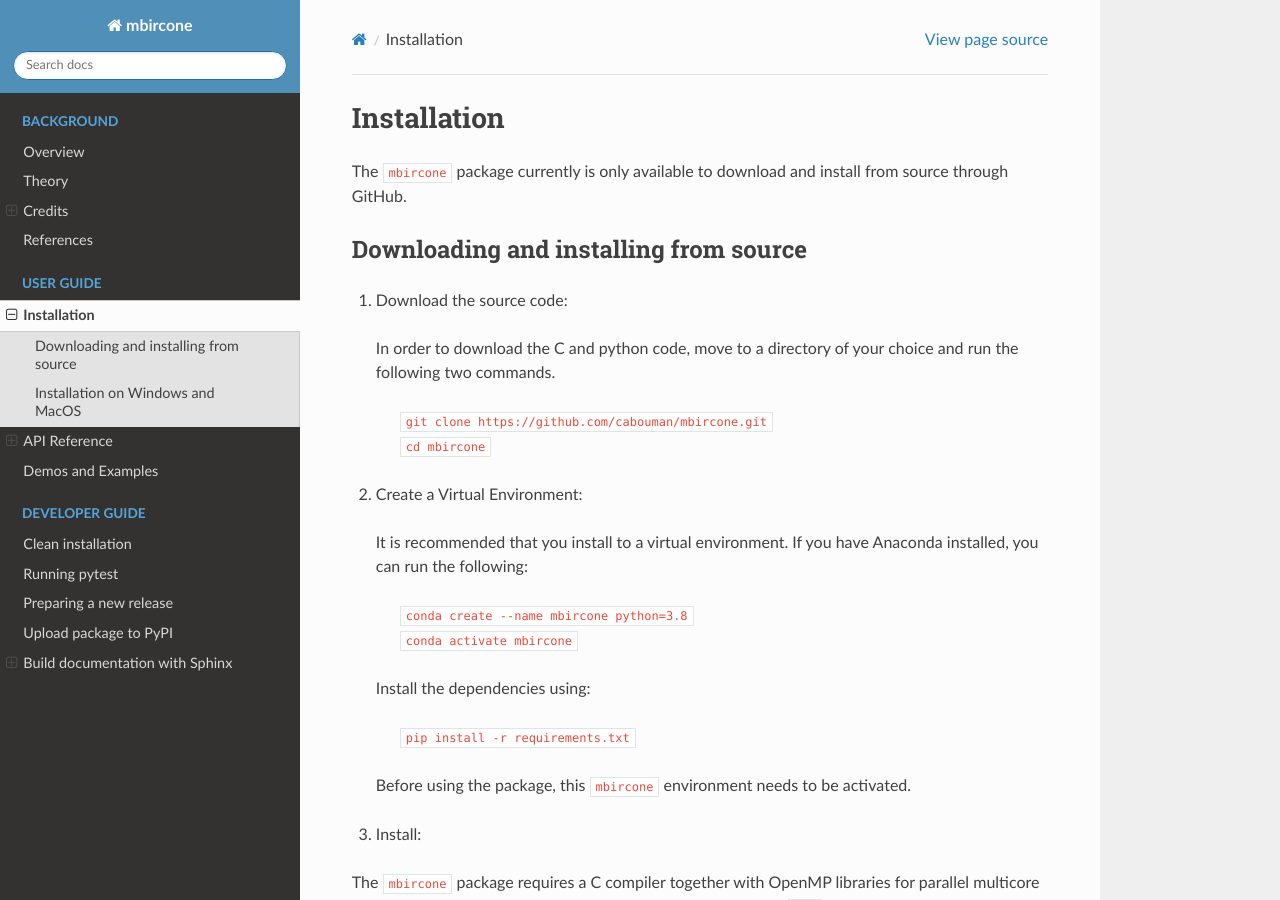
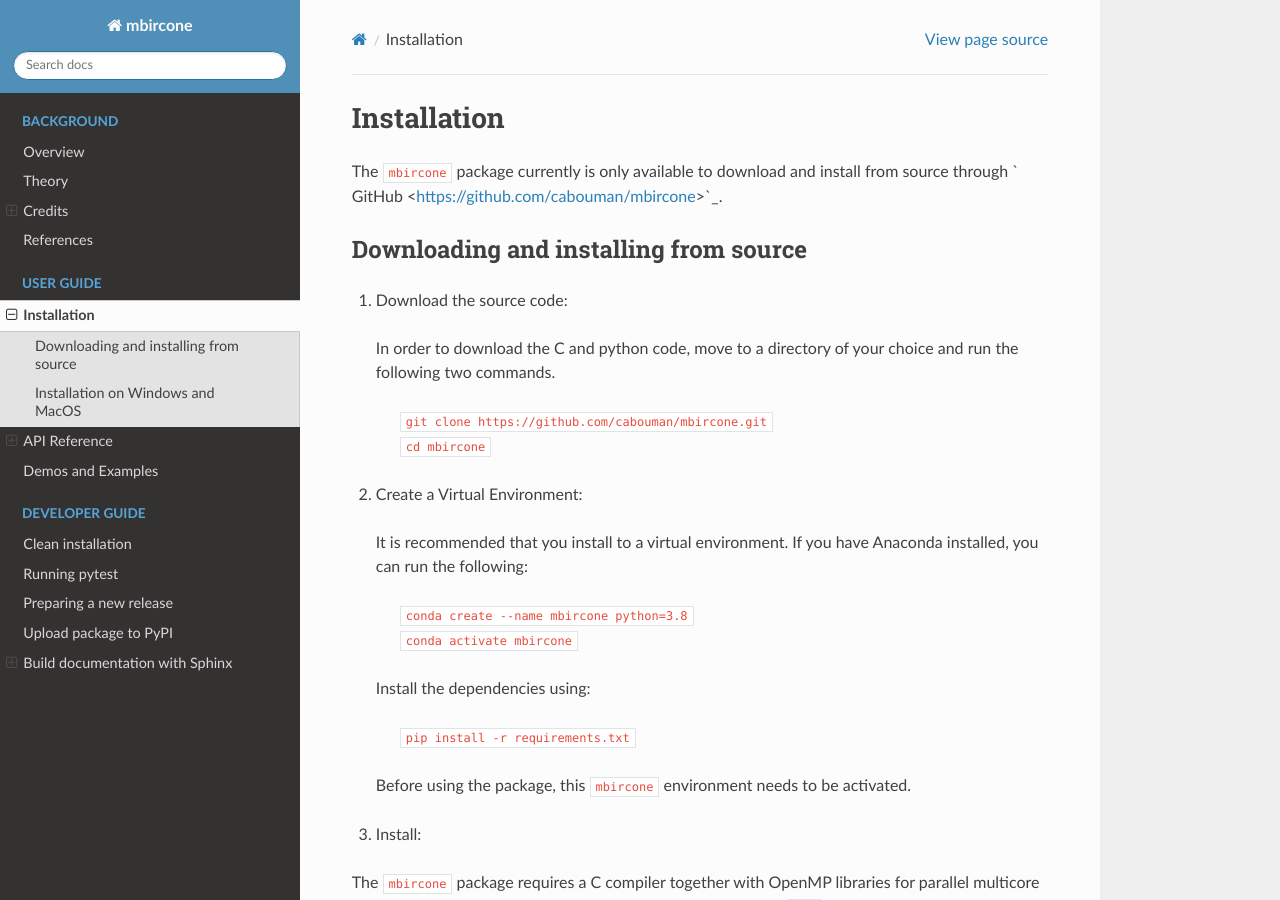
Before and after one commit to cabouman/mbircone, a Sphinx documentation site: the page built from docs/source/install.rst, in a window 1280 px wide and 900 px high. Built offline with Sphinx 7.4.7 and the Read the Docs theme 2.0.0, drawn with Linux system fonts in a browser that asks for light colours.

Commit message:
Minor docs fixes

```diff
--- a/docs/source/install.rst
+++ b/docs/source/install.rst
@@ -2,7 +2,7 @@
 Installation
 ============
 
-The ``mbircone`` package currently is only available to download and install from source through GitHub.
+The ``mbircone`` package currently is only available to download and install from source through ` GitHub <https://github.com/cabouman/mbircone>`_.
 
 
 Downloading and installing from source
--- a/docs/source/theory.rst
+++ b/docs/source/theory.rst
@@ -2,7 +2,7 @@
 Theory
 ======
 
-MBIR Cone (Model-Based Iterative Reconstruction) is a relatively algorithm for computing MBIR reconstructions from cone-beam tomographic data.
+MBIR (Model-Based Iterative Reconstruction) Cone is a relatively algorithm for computing MBIR reconstructions from cone-beam tomographic data.
 However, it also supports the parallel-beam laminography geometry.
 
 MBIR reconstruction works by solving the following optimization problem
```
